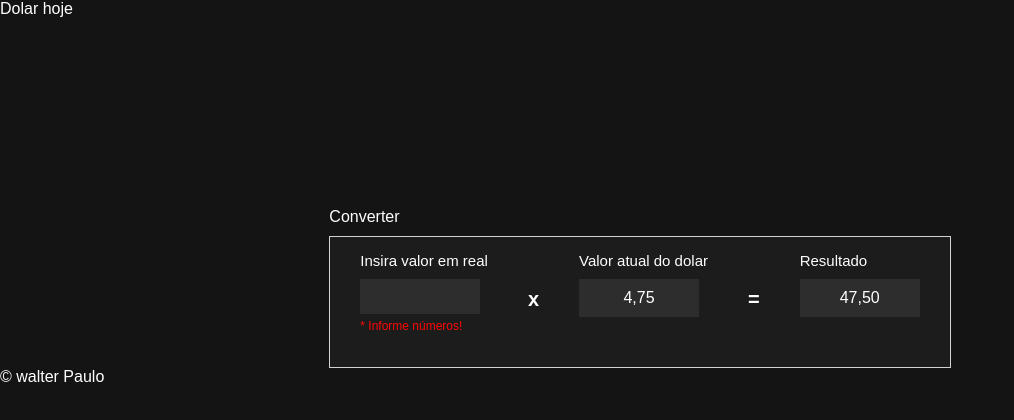
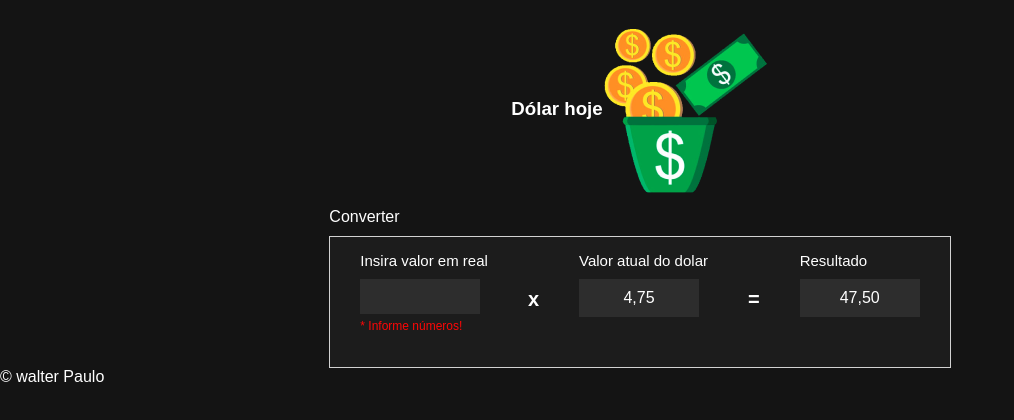
Before and after one commit to walterpaulo/dolar-vitejs, a React (Vite) app: page / in a window 1280 px wide. Shown: the top 420 px of the page, without its empty margins (0-1014 px from the left). Built offline with nearby package versions, Linux system fonts and the light colour scheme.

Commit message:
styled: added

```diff
--- a/src/components/Header/index.tsx
+++ b/src/components/Header/index.tsx
@@ -4,7 +4,8 @@ import { Container } from './style';
 function Header() {
     return (
         <Container>
-            Dolar hoje
+            <h3>Dólar hoje</h3>
+            <img src='icon-dolarcofre.png' />
         </Container>
     );
 }
--- a/src/components/Header/style.ts
+++ b/src/components/Header/style.ts
@@ -1,6 +1,10 @@
 import styled from "styled-components";
 
 export const Container = styled.div`
-    height: 238px;
+    height: 228px;
     width: 100vw;
+    display: flex;
+    justify-content: center;
+    align-items: center;
+    margin-top: 10px;
 `
```
